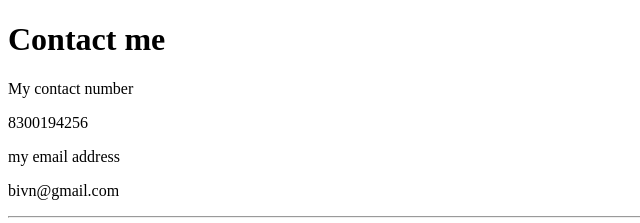
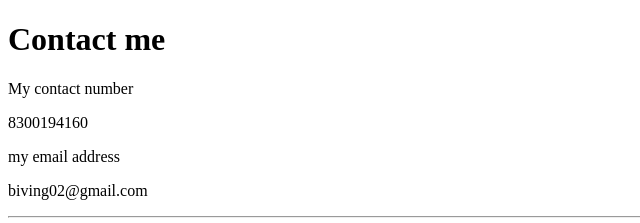
Before and after one commit to BivinPrabhu/BP, a plain HTML site: page contact-me.html in a window 1280 px wide. Shown: the top 223 px of the page, 0-640 px from the left. Drawn offline with Linux system fonts and the light colour scheme.

Commit message:
Update contact-me.html

```diff
--- a/contact-me.html
+++ b/contact-me.html
@@ -7,9 +7,9 @@
   <body>
     <h1>Contact me</h1>
     <p>My contact number</p>
-    <p>8300194256</p>
+    <p>8300194160</p>
     <p>my email address</p>
-    <p>bivn@gmail.com</p>
+    <p>biving02@gmail.com</p>
     <hr>
     <form action="milto:https://www.k8oms.net/links/mailto-link" method="post" enctype="text/plain">
       <label>Your Name:</label>
```
